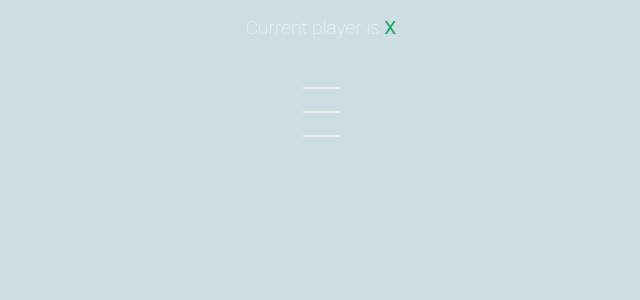
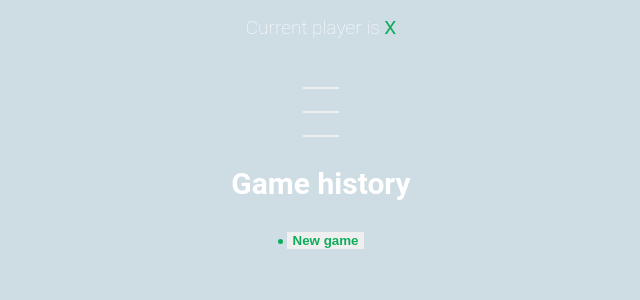
Before and after one commit to IWillInciteHaos/TicTacToe, a React (Vite) app: page / in a window 1280 px wide. Shown: the top 300 px of the page, without its empty margins (319-959 px from the left). Built offline with nearby package versions, Linux system fonts and the light colour scheme.

Commit message:
added game history
You can reverse game to a previous state that you can then modify and that will change the history (maybe add a button to allow/disallow that?)

```diff
--- a/src/App.jsx
+++ b/src/App.jsx
@@ -2,41 +2,66 @@ import './styles.scss'
 import {useState} from 'react'
 import Board from './components/Board'
 import { calculateWinner } from './winner';
-import StatusMessage from './components/statusMessage';
-
+import StatusMessage from './components/StatusMessage';
+import GameHistory from './components/GameHistory';
 
 function App() {
 
-const [squares, setSquares] = useState(Array(9).fill(null));
-const [isONext, setIsONext] = useState(false);
+  const [history, setHistory] = useState([ {squares: Array(9).fill(null), isONext : false}])
+  const [currentMove, setCurrentMove] = useState(0)
 
-const winner = calculateWinner(squares);
+  const gamingBoard = history[currentMove];
+
+  const winner = calculateWinner(gamingBoard.squares);
+
+  console.log(history, currentMove);
+
   const handleSquareClick = (clickedPosition) => {
 
-  if(squares[clickedPosition] || winner)
+    if(gamingBoard.squares[clickedPosition] || winner)
     {
         return;
     }
 
-      setSquares((currentSquares) => {
-          return currentSquares.map((squareValue, position) => {
+        setHistory((currentHistory) => {
+          const isTraversing = currentMove + 1 !== currentHistory.length;
+
+          const lastGamingState = isTraversing
+          ? currentHistory[currentMove]
+          : currentHistory[currentHistory.length - 1];
+
+          const nextSquareState = lastGamingState.squares.map((squareValue, position) => {
               if(clickedPosition == position)
               {
-                  return isONext ? 'O' : 'X';
+                  return lastGamingState.isONext ? 'O' : 'X';
               }
               return squareValue;
           })
+          const base = isTraversing
+            ? currentHistory.slice(0,currentHistory.indexOf(lastGamingState) + 1)
+            : currentHistory;
+
+          return base.concat({
+            squares: nextSquareState,
+            isONext : !lastGamingState.isONext})
         })
-      setIsONext((currentIsONext) => !currentIsONext);
+
+        setCurrentMove(move => move+1)
+    }
+
+    const moveTo = move => {
+      setCurrentMove(move);
     }
 
 
-
+  //
 
     return (
       <div className="app">
-      <StatusMessage winner={winner} isONext={isONext} squares={squares} />
-      <Board className="board" squares = {squares} handleSquareClick = {handleSquareClick}/>
+        <StatusMessage winner={winner} gamingBoard={gamingBoard} />
+        <Board className="board" squares = {gamingBoard.squares} handleSquareClick = {handleSquareClick}/>
+        <h2>Game history</h2>
+        <GameHistory history = {history} moveTo={moveTo} currentMove={currentMove} />
       </div>
     )
 }
--- /dev/null
+++ b/src/components/GameHistory.jsx
@@ -0,0 +1,23 @@
+const GameHistory = ({ history, moveTo, currentMove }) =>
+{
+    //console.log('fasdsgs');
+    return <div className="history-wrapper">
+        <ul className="history">
+        {
+            history.map( (_, index) => (
+                <li key={index}>
+                    <button
+                        type="button"
+                        className={`btn-move ${currentMove === index ? 'active' : ''}`}
+                        onClick={ () => moveTo(index)}>{
+                    index === 0 ? 'New game' : `Move is ${index}`
+                    }</button>
+                </li>
+        ))}
+        </ul>
+    </div>
+    //console.log('here2');
+
+}
+
+export default GameHistory;
--- a/src/components/StatusMessage.jsx
+++ b/src/components/StatusMessage.jsx
@@ -1,5 +1,5 @@
-const StatusMessage = ({winner, isONext, squares}) => {
-
+const StatusMessage = ({winner, gamingBoard}) => {
+    const {squares, isONext} = gamingBoard;
     const noMovesLeft = squares.every((squareValue) => squareValue !== null);
     const currentPlayer = isONext ? 'O' : 'X';
     //const statusMessage = winner ? `Winner is ${winner}` : `Current player is ${currentPlayer}`;
@@ -30,7 +30,7 @@ const StatusMessage = ({winner, isONext, squares}) => {
 
         return null;
     }
-    return <h2 className="status-message">{renderStatusMessage()}</h2>
+    return <h2 className="status-message" >{renderStatusMessage()}</h2>
 }
 
 export default StatusMessage;
```
Lines whose indentation alone changed are shown as unchanged.
